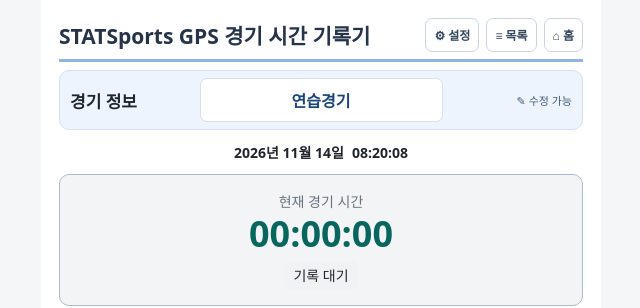
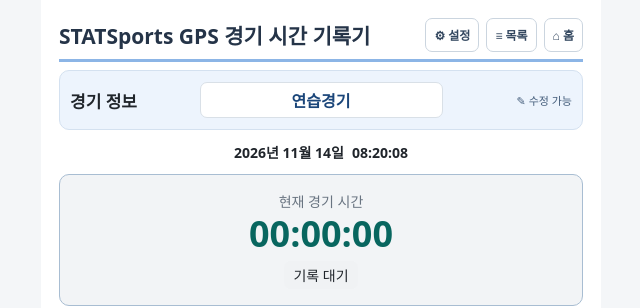
Before and after one commit to evan090909/statsports-gps-timer, a plain HTML site: page index.html in a window 1280 px wide. Shown: the top 308 px of the page, 319-959 px from the left. Drawn offline with Linux system fonts and the light colour scheme.

Commit message:
Add files via upload

```diff
--- a/index.html
+++ b/index.html
@@ -131,7 +131,17 @@ button:not(:disabled):active,button:not(:disabled).touch-pressed{filter:brightne
 .match-header { display: grid; grid-template-columns: minmax(0, 1fr) minmax(0, 2fr) minmax(0, 1fr); min-height: 42px; border: 1px solid #d4e1f0; }
 .match-header .match-title { font-weight: 700; font-size: clamp(14px, 3.5vw, 17px); }
 .match-header .match-camera { padding: 3px 6px; text-align: center; color: #1a4579; }
-.match-header .match-camera { font-size: 16px; font-weight: 700; min-height: 44px; }
+.match-name-field { position: relative; min-width: 0; }
+.match-name-field::before {
+  content: "";
+  position: absolute;
+  inset: 4px 0;
+  border: 1px solid #d9e0e7;
+  border-radius: 7px;
+  background: #fff;
+  pointer-events: none;
+}
+.match-header .match-camera { position: relative; display: block; border: 0; background: transparent; font-size: 16px; font-weight: 700; min-height: 44px; }
 .match-edit-hint { display: flex; min-height: 44px; align-items: center; justify-content: flex-end; font-size: 11px; color: #425b79; cursor: text; }
 .match-date { display: flex; align-items: baseline; justify-content: center; gap: 8px; font-size: 14px; font-weight: 700; margin: 12px 0; }
 #local-clock { font-variant-numeric: tabular-nums; }
@@ -339,7 +349,7 @@ function home() {
       +btn('next','새 기록 준비','btn primary full next-ready-pulse')+'</div>'
   };
   return '<div class="match-header"><label class="match-title" for="home-match">경기 정보</label>'
-    +'<input class="match-camera" id="home-match" type="text" maxlength="120" placeholder="연습경기" value="'+escape(record?.match ?? state.match)+'"><label class="match-edit-hint" for="home-match" aria-hidden="true">✎ 수정 가능</label></div>'
+    +'<div class="match-name-field"><input class="match-camera" id="home-match" type="text" maxlength="120" placeholder="연습경기" value="'+escape(record?.match ?? state.match)+'"></div><label class="match-edit-hint" for="home-match" aria-hidden="true">✎ 수정 가능</label></div>'
     +'<div class="match-date"><span id="match-date">'+dayLabel(now)+'</span><time id="local-clock" aria-label="현재 시각">'+now.slice(11)+'</time></div>'
     +'<div class="scorebox match-clock"><div class="muted">현재 경기 시간</div><div id="clock" class="clock">'+duration(lengths(record).total)+'</div>'
     +'<div class="pill '+(running?'recording-pill':'')+'">'+(running?'<span class="recording-dot" aria-hidden="true"></span>':'')+'<span>'+statusText[status]+'</span></div></div>'
--- a/sw.js
+++ b/sw.js
@@ -1,5 +1,5 @@
 const cachePrefix = 'statsports-gps-' + self.registration.scope + '-';
-const cacheName = cachePrefix + 'v6';
+const cacheName = cachePrefix + 'v7';
 const appPage = new URL('index.html', self.registration.scope).href;
 const appFiles = [appPage, './manifest.webmanifest', './icons/icon-192.png',
   './icons/icon-512.png', './icons/maskable-512.png', './icons/apple-touch-icon.png'];
```
